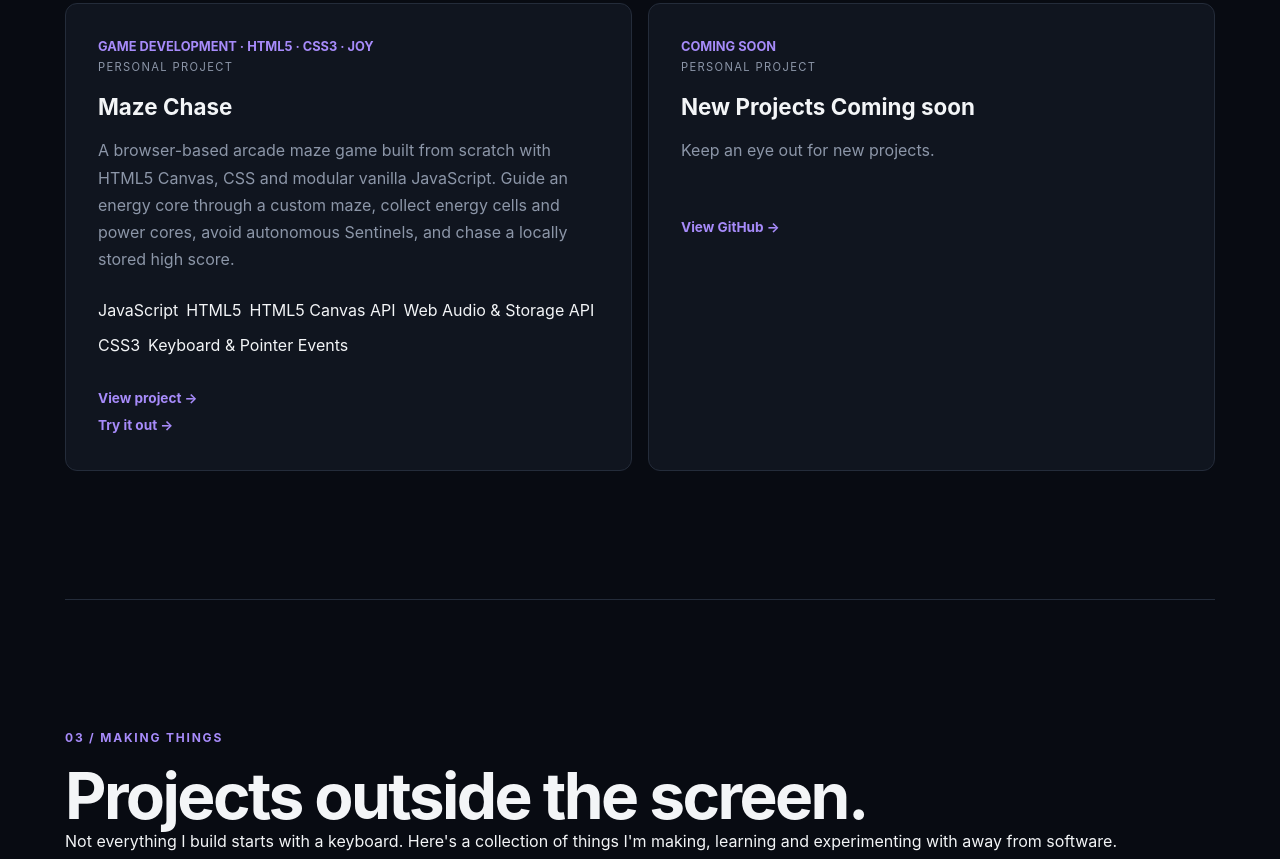
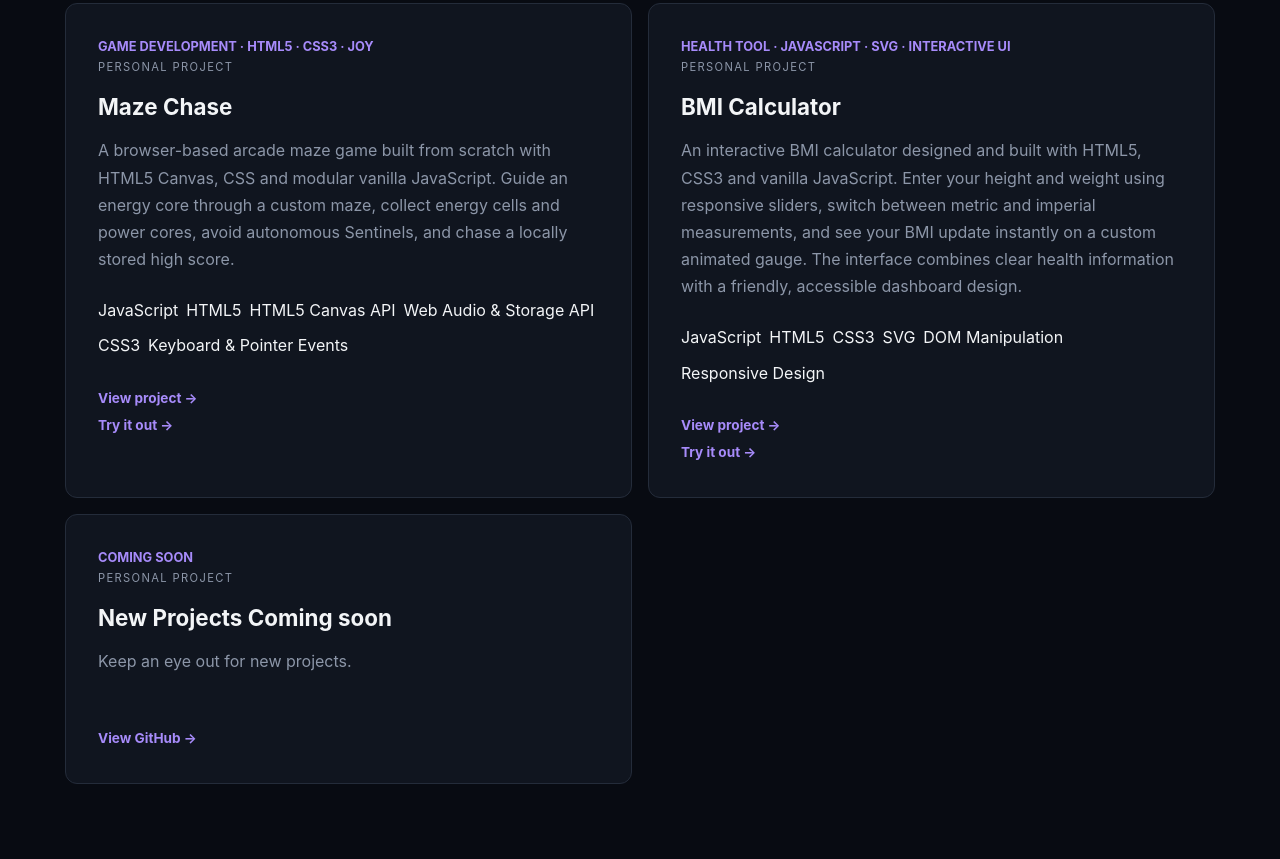
Before and after one commit to AmandaDee/hobby-site, a plain HTML site: page index.html in a window 1280 px wide. Shown: the part 2498-3357 px from the top of the page. Drawn offline with Linux system fonts and the light colour scheme.

Commit message:
feat: add bmi calculator project

```diff
--- a/index.html
+++ b/index.html
@@ -302,6 +302,61 @@
 
       <article class="project-card">
         <div class="project-number" aria-hidden="true">
+          HEALTH TOOL · JAVASCRIPT · SVG · INTERACTIVE UI
+        </div>
+
+        <p class="project-type">
+          PERSONAL PROJECT
+        </p>
+
+        <h3>
+          BMI Calculator
+        </h3>
+
+        <p>
+          An interactive BMI calculator designed and built with HTML5, CSS3
+          and vanilla JavaScript.
+
+          Enter your height and weight using responsive sliders, switch
+          between metric and imperial measurements, and see your BMI update
+          instantly on a custom animated gauge. The interface combines clear
+          health information with a friendly, accessible dashboard design.
+        </p>
+
+        <ul class="tags" aria-label="Technologies used">
+          <li>JavaScript</li>
+          <li>HTML5</li>
+          <li>CSS3</li>
+          <li>SVG</li>
+          <li>DOM Manipulation</li>
+          <li>Responsive Design</li>
+        </ul>
+
+        <a
+          href="https://github.com/AmandaDee/bmi-calculator"
+          class="project-link"
+          target="_blank"
+          rel="noopener noreferrer"
+        >
+          View project
+          <span aria-hidden="true">→</span>
+        </a>
+
+        <br>
+
+        <a
+          href="https://bmi-calculator.amanda-dee-20-e42.workers.dev"
+          class="project-link"
+          target="_blank"
+          rel="noopener noreferrer"
+        >
+          Try it out
+          <span aria-hidden="true">→</span>
+        </a>
+      </article>
+
+      <article class="project-card">
+        <div class="project-number" aria-hidden="true">
           COMING SOON
         </div>
 
```
